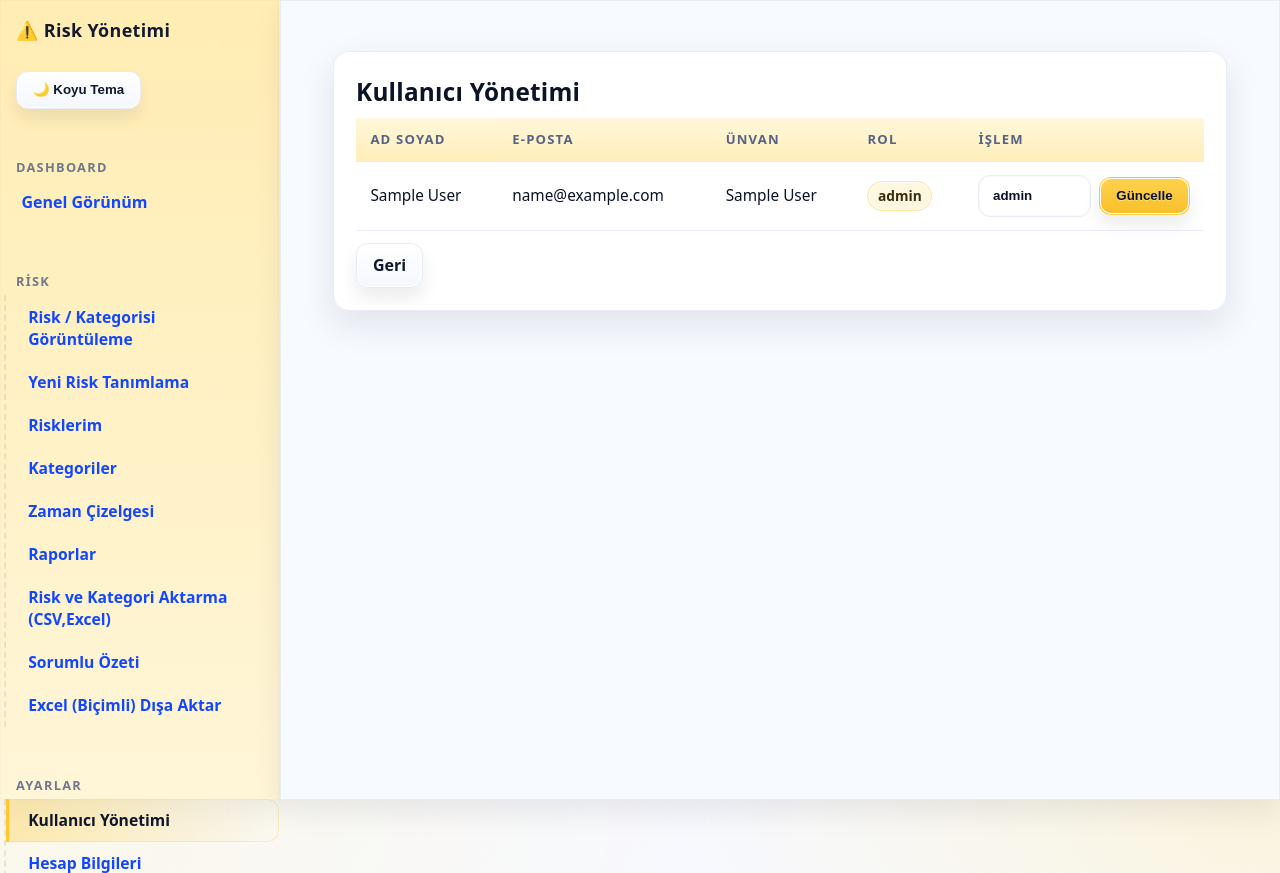
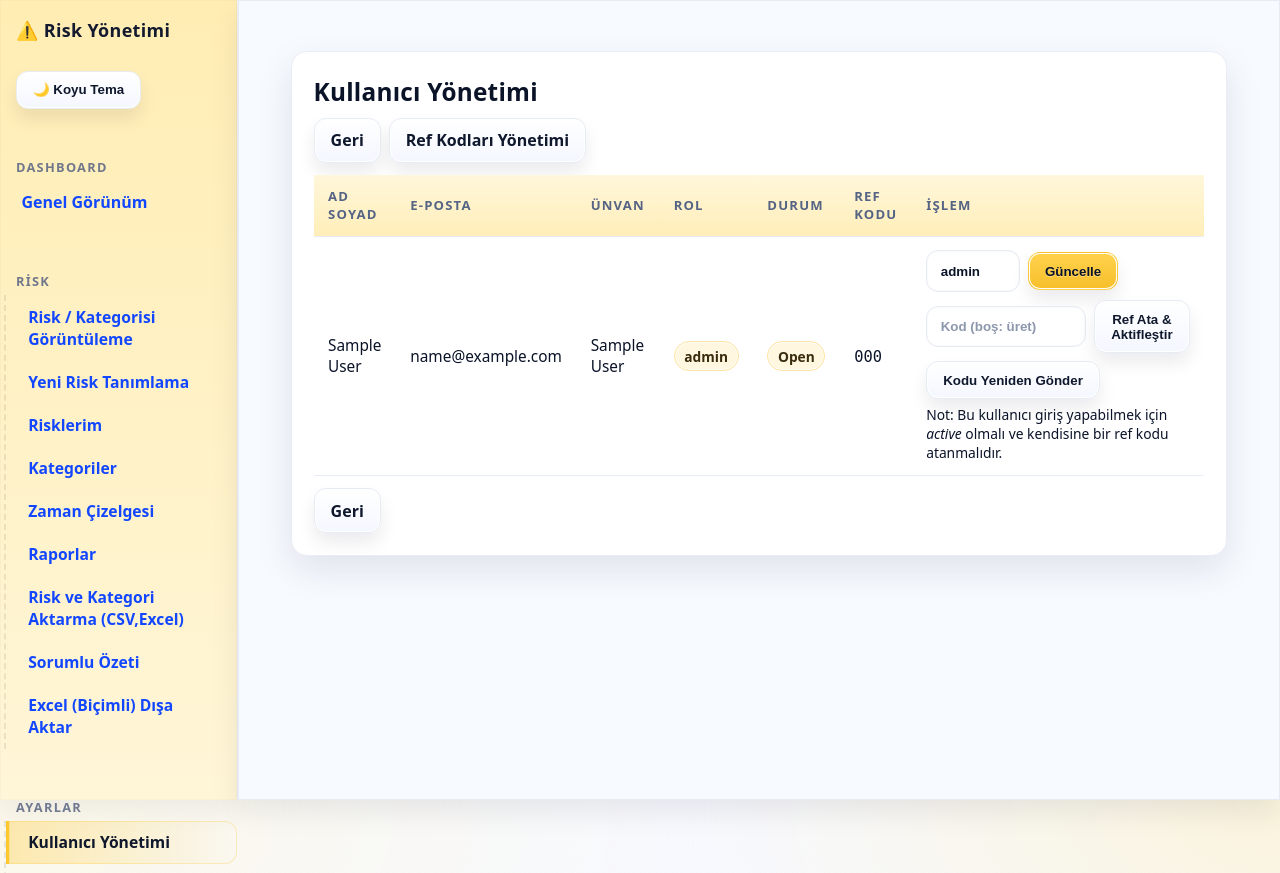
Before and after one commit to entegre809-netizen/riskapp-consensus, a Flask app: page /admin/users in a window 1280 px wide. Shown: the top 873 px of the page. Run offline with Flask 3, Linux system fonts and the light colour scheme; a user stored in the database is signed in; tables that the repository leaves empty hold one stand-in row (values such as "Sample post"); parts of the project's set-up code (start-up, migrations or seed data) failed here and were passed over; some libraries are stand-ins or nearby versions.

Commit message:
last cahanging 1-1-1-1

```diff
--- a/riskapp/app.py
+++ b/riskapp/app.py
@@ -20,8 +20,12 @@
 if PKG_ROOT not in _sys.path:
     _sys.path.insert(0, PKG_ROOT)
 
+import os, smtplib
+from email.message import EmailMessage
 
 from urllib.parse import urlparse
+from dotenv import load_dotenv
+load_dotenv()  # proje kökündeki .env dosyasını okur
 
 
 from flask import Blueprint
@@ -190,7 +194,25 @@
         db.session.execute(text("ALTER TABLE accounts ADD COLUMN ref_code TEXT"))
         changed = True
 
-    # evaluations.detection (RPN için)
+    # accounts.status (pending/active/disabled)
+    if not has_col("accounts", "status"):
+        db.session.execute(text(
+            "ALTER TABLE accounts ADD COLUMN status TEXT DEFAULT 'pending'"
+        ))
+        db.session.execute(text(
+            "UPDATE accounts SET status='pending' WHERE status IS NULL"
+        ))
+        changed = True
+
+    # İndeksleri her koşulda dene (IF NOT EXISTS güvenli)
+    db.session.execute(text(
+        "CREATE INDEX IF NOT EXISTS ix_accounts_status ON accounts(status)"
+    ))
+    db.session.execute(text(
+        "CREATE INDEX IF NOT EXISTS ix_accounts_ref_code ON accounts(ref_code)"
+    ))
+
+    # evaluations.detection (eski RPN alanı için geriye uyum)
     if not has_col("evaluations", "detection"):
         db.session.execute(text("ALTER TABLE evaluations ADD COLUMN detection INTEGER"))
         changed = True
@@ -211,14 +233,18 @@
         db.session.execute(text("ALTER TABLE suggestions ADD COLUMN default_sev INTEGER"))
         changed = True
 
-    # created_at / updated_at
+    # suggestions.created_at / updated_at (backfill)
     if not has_col("suggestions", "created_at"):
         db.session.execute(text("ALTER TABLE suggestions ADD COLUMN created_at DATETIME"))
         db.session.execute(text("UPDATE suggestions SET created_at = CURRENT_TIMESTAMP WHERE created_at IS NULL"))
         changed = True
     if not has_col("suggestions", "updated_at"):
         db.session.execute(text("ALTER TABLE suggestions ADD COLUMN updated_at DATETIME"))
+        db.session.execute(text("UPDATE suggestions SET updated_at = CURRENT_TIMESTAMP WHERE updated_at IS NULL"))
         changed = True
+
+    if changed:
+        db.session.commit()
 
     # referral_codes tablosu
     db.session.execute(text("""
@@ -241,16 +267,15 @@
         db.session.commit()
 
 def _gen_ref_code(prefix="PRJ", year=None, digits=6):
-    """Örn: PRJ-2025-000123 (benzersizliği DB’de kontrol ediyoruz)."""
     y = year or datetime.now().year
     while True:
         seq = "".join(choices(string.digits, k=digits))
         code = f"{prefix}-{y}-{seq}"
-        row = db.session.execute(text(
-            "SELECT 1 FROM referral_codes WHERE code=:c"
-        ), {"c": code}).fetchone()
-        if not row:
+        exists = Account.query.filter(Account.ref_code == code).first()
+        if not exists:
             return code
+
+
 
 # -------------------------------------------------
 #  CSV / XLSX / XLS dosyadan satır okuma helper'ı
@@ -383,6 +408,7 @@
             seen.add(key)
             out.append(x)
     return out
+
 
 # Kategori anahtar kümeleri (normalize edilmiş aramayla eşleşir)
 KEYSETS = {
@@ -828,7 +854,52 @@
 
     return "\n".join(lines)
 
-
+def send_email(to_email: str, subject: str, body: str):
+    """
+    Gerçek SMTP ile e-posta gönderir.
+    ENV değişkenleri:
+      SMTP_HOST, SMTP_PORT, SMTP_USER, SMTP_PASS, SMTP_FROM, SMTP_TLS
+    Örn (Gmail, SSL): HOST=smtp.gmail.com PORT=465 SMTP_TLS=0
+         (Gmail, STARTTLS): HOST=smtp.gmail.com PORT=587 SMTP_TLS=1
+    """
+    host = os.getenv("SMTP_HOST")
+    port = int(os.getenv("SMTP_PORT", "465"))
+    user = os.getenv("SMTP_USER")
+    pwd  = os.getenv("SMTP_PASS")
+    from_addr = os.getenv("SMTP_FROM", user or "no-reply@example.com")
+    use_tls = os.getenv("SMTP_TLS", "").lower() in ("1","true","yes")
+
+    if not host or not port:
+        print(f"[MAIL-ERROR] SMTP config eksik (host/port). To={to_email} Subject={subject}")
+        return False
+
+    msg = EmailMessage()
+    msg["From"] = from_addr
+    msg["To"] = to_email
+    msg["Subject"] = subject
+    msg.set_content(body)
+
+    try:
+        if use_tls:
+            # STARTTLS (genelde 587)
+            with smtplib.SMTP(host, port, timeout=20) as s:
+                s.ehlo()
+                s.starttls()
+                s.ehlo()
+                if user and pwd:
+                    s.login(user, pwd)
+                s.send_message(msg)
+        else:
+            # SSL (genelde 465)
+            with smtplib.SMTP_SSL(host, port, timeout=20) as s:
+                if user and pwd:
+                    s.login(user, pwd)
+                s.send_message(msg)
+        print(f"[MAIL] sent to {to_email} subj={subject}")
+        return True
+    except Exception as e:
+        print(f"[MAIL-ERROR] send failed -> {e}")
+        return False
 # -------------------------------------------------
 #  Flask uygulaması oluştur
 # -------------------------------------------------
@@ -1009,21 +1080,39 @@
     # -------------------------------------------------
     #  Giriş — e-posta + şifre
     # -------------------------------------------------
-    @app.route("/login", methods=["GET", "POST"])
+    @app.route("/login", methods=["GET","POST"])
     def login():
-        # Henüz hiç hesap yoksa kayıt sayfasına yönlendir
         if Account.query.count() == 0:
             return redirect(url_for("setup_step1"))
 
         if request.method == "POST":
-            email = request.form.get("email", "").strip()
-            password = request.form.get("password", "")
+            email = (request.form.get("email") or "").strip()
+            password = request.form.get("password") or ""
+            ref_code_input = (request.form.get("ref_code") or "").strip().upper()
+
             acc = Account.query.filter_by(email=email).first()
-
             if not acc or not check_password_hash(acc.password_hash, password):
                 flash("E-posta veya şifre hatalı.", "danger")
                 return render_template("login.html", email=email)
 
+            # İlk kurucu admin için istisna (tek hesap + admin + ref_code yok)
+            bootstrap_ok = (Account.query.count() == 1 and acc.role == "admin" and not acc.ref_code)
+
+            if not bootstrap_ok:
+                if (acc.status or "pending") != "active":
+                    flash("Hesabınız henüz aktif değil. Admin onayı bekleniyor.", "warning")
+                    return render_template("login.html", email=email)
+                if not acc.ref_code:
+                    flash("Referans kodu atanmadı. Lütfen admin ile iletişime geçin.", "warning")
+                    return render_template("login.html", email=email)
+                if not ref_code_input:
+                    flash("Referans kodu zorunludur.", "danger")
+                    return render_template("login.html", email=email)
+                if acc.ref_code.strip().upper() != ref_code_input:
+                    flash("Referans kodu geçersiz.", "danger")
+                    return render_template("login.html", email=email)
+
+            # Giriş
             session["account_id"] = acc.id
             session["username"] = acc.contact_name
             session["role"] = acc.role or "uzman"
@@ -1758,9 +1847,11 @@
         db.session.commit()
         flash("Değerlendirme eklendi.", "success")
         return redirect(url_for("risk_detail", risk_id=r.id))
+
+
     @app.get("/health")
     def health():
-     return {"ok": True}, 200
+        return {"ok": True}, 200
 
 
     # -------------------------------------------------
@@ -1913,7 +2004,7 @@
             workplace_name = request.form.get("workplace_name", "").strip()
             workplace_address = request.form.get("workplace_address", "").strip()
             project_duration = request.form.get("project_duration", "").strip()
-            ref_code = (request.form.get("ref_code") or "").strip().upper()  # <-- YENİ
+            # NOT: ref_code artık kayıt ekranında alınmıyor
 
             # Zorunlu alan kontrolü
             if not all([name, email, password, workplace_name, workplace_address]):
@@ -1925,47 +2016,10 @@
                 flash("Bu e-posta adresi zaten kayıtlı, lütfen giriş yapın.", "danger")
                 return render_template("setup_step1.html", form=request.form)
 
-            # İlk kullanıcı admin olur ve referanssız kayıt olabilir
+            # İlk kullanıcı admin + active (bootstrap), diğerleri uzman + pending
             first_user = (Account.query.count() == 0)
-
-            # İlk kullanıcı haricinde referans kodu zorunlu
-            if not first_user:
-                if not ref_code:
-                    flash("Referans kodu zorunludur.", "danger")
-                    return render_template("setup_step1.html", form=request.form)
-
-                # Kod var mı / kullanılmamış mı / e-posta kilidi ve son kullanma uygun mu?
-                row = db.session.execute(text("""
-                    SELECT id, code, assigned_email, is_used, expires_at
-                    FROM referral_codes
-                    WHERE code = :c
-                """), {"c": ref_code}).fetchone()
-
-                if not row:
-                    flash("Geçersiz referans kodu.", "danger")
-                    return render_template("setup_step1.html", form=request.form)
-
-                if row.is_used:
-                    flash("Bu referans kodu zaten kullanılmış.", "danger")
-                    return render_template("setup_step1.html", form=request.form)
-
-                if row.assigned_email and str(row.assigned_email).strip().lower() != email.lower():
-                    flash("Bu referans kodu farklı bir e-posta için kilitli.", "danger")
-                    return render_template("setup_step1.html", form=request.form)
-
-                if row.expires_at:
-                    try:
-                        # expires_at TEXT/DATETIME olabilir — YYYY-MM-DD kabul ediyoruz
-                        exp = str(row.expires_at)[:10]
-                        if date.fromisoformat(exp) < date.today():
-                            flash("Referans kodunun süresi dolmuş.", "danger")
-                            return render_template("setup_step1.html", form=request.form)
-                    except Exception:
-                        # format bozuksa süre kontrolünü es geç
-                        pass
-
-            # Rol ata
-            role = "admin" if first_user else "uzman"
+            role   = "admin"  if first_user else "uzman"
+            status = "active" if first_user else "pending"
 
             # Hesap oluştur
             acc = Account(
@@ -1975,7 +2029,8 @@
                 email=email,
                 password_hash=generate_password_hash(password),
                 role=role,
-                ref_code=(ref_code if not first_user else None)  # <-- YENİ: accounts.ref_code kolonuna yaz
+                status=status,
+                # ref_code: yönetici atayana dek None
             )
             db.session.add(acc)
             db.session.flush()  # acc.id için
@@ -1988,28 +2043,34 @@
                 project_duration=project_duration or None
             )
             db.session.add(proj)
-
-            # Referans kodunu kullanılmış olarak işaretle
-            if not first_user:
-                db.session.execute(text("""
-                    UPDATE referral_codes
-                    SET is_used = 1,
-                        assigned_email = COALESCE(assigned_email, :eml)
-                    WHERE code = :c
-                """), {"c": ref_code, "eml": email})
-
             db.session.commit()
 
-            # Oturumu başlat
-            flash("Kayıt tamamlandı, proje bilgileri kaydedildi.", "success")
-            session["account_id"] = acc.id
-            session["username"] = acc.contact_name
-            session["role"] = acc.role
-            session["project_id"] = proj.id
-            return redirect(url_for("dashboard"))
+            if first_user:
+                # İlk admin otomatik giriş
+                flash("İlk admin hesabı oluşturuldu.", "success")
+                session["account_id"] = acc.id
+                session["username"]   = acc.contact_name
+                session["role"]       = acc.role
+                session["project_id"] = proj.id
+                return redirect(url_for("dashboard"))
+            else:
+                # Başvuru alındı — admin onayı sonrası ref kodu mail edilecek
+                send_email(
+                    to_email=email,
+                    subject="Kayıt alındı — admin onayı bekleniyor",
+                    body=(
+                        f"Merhaba {name},\n\n"
+                        "Kayıt talebiniz alındı. Admin onayı sonrasında size Referans Kodunuz e-posta ile iletilecek. "
+                        "Giriş için e-posta + şifre + referans kodu gereklidir.\n\n"
+                        "Teşekkürler."
+                    )
+                )
+                flash("Kayıt alındı. Admin onayı sonrası referans kodu e-posta ile gönderilecek.", "info")
+                return redirect(url_for("login"))
 
         # GET
         return render_template("setup_step1.html")
+
 
     # -------------------------------------------------
     #  AYARLAR — Hesap ve Proje
@@ -2588,6 +2649,52 @@
         db.session.commit()
         flash("Ref No güncellendi.", "success")
         return redirect(url_for("risk_detail", risk_id=r.id))
+    @app.post("/admin/users/<int:uid>/assign-ref")
+    @role_required("admin")
+    def admin_assign_ref(uid):
+        acc = Account.query.get_or_404(uid)
+        # formdan kod gelirse kullan, yoksa üret
+        code = (request.form.get("ref_code") or "").strip().upper() or _gen_ref_code(prefix="PRJ")
+        # tekillik
+        clash = Account.query.filter(Account.ref_code == code, Account.id != acc.id).first()
+        if clash:
+            flash("Bu referans kodu başka bir kullanıcıda mevcut.", "danger")
+            return redirect(url_for("admin_users"))
+
+        acc.ref_code = code
+        acc.status = "active"
+        db.session.commit()
+
+        send_email(
+            to_email=acc.email,
+            subject="Referans Kodunuz",
+            body=(
+                f"Merhaba {acc.contact_name},\n\n"
+                f"Giriş için referans kodunuz: {code}\n"
+                "Lütfen girişte e-posta + şifre + referans kodu kullanın.\n"
+            )
+        )
+        flash("Kullanıcı aktifleştirildi ve referans kodu atandı.", "success")
+        return redirect(url_for("admin_users"))
+
+    @app.post("/admin/users/<int:uid>/resend-ref")
+    @role_required("admin")
+    def admin_resend_ref(uid):
+        acc = Account.query.get_or_404(uid)
+        if not acc.ref_code:
+            flash("Bu kullanıcıya henüz referans kodu atanmadı.", "warning")
+            return redirect(url_for("admin_users"))
+        send_email(
+            to_email=acc.email,
+            subject="Referans Kodunuz (Yeniden Gönderim)",
+            body=(
+                f"Merhaba {acc.contact_name},\n\n"
+                f"Referans Kodunuz: {acc.ref_code}\n"
+                "Girişte e-posta + şifre + referans kodu gereklidir.\n"
+            )
+        )
+        flash("Referans kodu e-posta ile tekrar gönderildi.", "success")
+        return redirect(url_for("admin_users"))
 
 
     # -------------------------------------------------
@@ -2973,8 +3080,10 @@
         events = []
         for r in rows:
             s, e = r.start_month, r.end_month
-            if s and not e: e = s
-            if e and not s: s = e
+            if s and not e:
+                e = s
+            if e and not s:
+                s = e
             if not s and not e:
                 continue
 
@@ -2982,21 +3091,24 @@
             end_incl  = last_day(e)
             end_excl  = (datetime.fromisoformat(end_incl) + timedelta(days=1)).date().isoformat() if end_incl else None
 
-            gname = (r.grade() or "none").lower()
-            gcls  = {"high":"critical","medium":"moderate","low":"low","none":"acceptable"}.get(gname, "acceptable")
+            # risk seviyesi → className
+            _gmap = {"high": "critical", "medium": "moderate", "low": "low", "none": "acceptable"}
+            gname = _gmap.get((r.grade() or "none").lower(), "acceptable")
 
             events.append({
                 "id": r.id,
-                "title": r.title,
+                "title": (r.title or "Risk"),
                 "start": start_iso,
-                "end": end_excl,     # FullCalendar end exclusive
+                "end": end_excl,           # FullCalendar end exclusive kullanır
                 "allDay": True,
-                "classNames": [f"gx-{gcls}"],
+                "className": [f"gx-{gname}"],
                 "extendedProps": {
                     "category": r.category,
+                    "status": r.status,
                     "responsible": r.responsible,
-                    "status": r.status,
-                    "rpn": r.avg_rpn()
+                    "rpn": r.avg_rpn(),
+                    "start_month": r.start_month,
+                    "end_month": r.end_month,
                 }
             })
 
@@ -3039,6 +3151,23 @@
 
         return jsonify({"ok": True})
 
+    @app.get("/admin/tools/test-mail")
+    @role_required("admin")
+    def admin_test_mail():
+        acc = Account.query.get(session.get("account_id"))
+        to = (request.args.get("to") or (acc.email if acc else None) or "").strip()
+        if not to:
+            flash("Alıcı e-posta bulunamadı. ?to=mail@ornek.com ile deneyin.", "warning")
+            return redirect(url_for("admin_users"))
+
+        ok = send_email(
+            to_email=to,
+            subject="SMTP Test — RiskApp",
+            body="Bu bir test mesajıdır. SMTP ayarlarınız çalışıyor. 📬"
+        )
+        flash("Test e-postası gönderildi." if ok else "E-posta gönderimi başarısız. Log’a bakınız.",
+            "success" if ok else "danger")
+        return redirect(url_for("admin_users"))
 
     @api.get("/schedule/export/ics")
     def api_schedule_export_ics():
@@ -3218,6 +3347,8 @@
             mimetype="text/plain; charset=utf-8",
         )
 
+
+    app.register_blueprint(api, url_prefix="/api")
     return app
 
 
--- a/riskapp/requirements.txt
+++ b/riskapp/requirements.txt
@@ -15,3 +15,4 @@
 pillow==12.0.0
 
 psycopg2-binary
+python-dotenv
--- a/riskapp/templates/admin_users.html
+++ b/riskapp/templates/admin_users.html
@@ -9,6 +9,11 @@
       {% for c,m in messages %}<div class="flash {{c}}">{{m}}</div>{% endfor %}
     {% endwith %}
 
+    <div class="row" style="margin-bottom:12px; display:flex; gap:8px; align-items:center;">
+      <a class="btn btn-secondary" href="{{ url_for('dashboard') }}">Geri</a>
+      <a class="btn" href="{{ url_for('admin_refcodes_list') }}">Ref Kodları Yönetimi</a>
+    </div>
+
     <table class="table">
       <thead>
         <tr>
@@ -16,7 +21,9 @@
           <th>E-posta</th>
           <th>Ünvan</th>
           <th>Rol</th>
-          <th style="width:240px">İşlem</th>
+          <th>Durum</th>
+          <th>Ref Kodu</th>
+          <th style="width:420px">İşlem</th>
         </tr>
       </thead>
       <tbody>
@@ -25,20 +32,61 @@
             <td>{{ u.contact_name }}</td>
             <td>{{ u.email }}</td>
             <td>{{ u.contact_title or '-' }}</td>
+
             <td><span class="badge">{{ u.role or 'uzman' }}</span></td>
+
             <td>
+              {% set st = (u.status or 'pending') %}
+              <span class="badge {{ 'success' if st=='active' else 'warning' if st=='pending' else 'secondary' }}">
+                {{ st }}
+              </span>
+            </td>
+
+            <td>
+              {% if u.ref_code %}
+                <code>{{ u.ref_code }}</code>
+              {% else %}
+                <span class="muted">—</span>
+              {% endif %}
+            </td>
+
+            <td>
+              <div style="display:flex; gap:8px; align-items:flex-start; flex-wrap:wrap">
+                <!-- Rol güncelle -->
                 <form method="post" style="display:flex; gap:8px; align-items:center">
                   <input type="hidden" name="user_id" value="{{ u.id }}">
                   <select name="new_role" class="input">
                     <option value="uzman" {{ 'selected' if (u.role or 'uzman')=='uzman' }}>uzman</option>
-                  <option value="admin" {{ 'selected' if u.role=='admin' }}>admin</option>
+                    <option value="admin"  {{ 'selected' if u.role=='admin' }}>admin</option>
                   </select>
                   <button class="btn btn-primary">Güncelle</button>
                 </form>
+
+                <!-- Ref ata & aktive et -->
+                <form method="post" action="{{ url_for('admin_assign_ref', uid=u.id) }}" style="display:flex; gap:8px; align-items:center">
+                  <input class="input" name="ref_code" placeholder="Kod (boş: üret)" style="width:160px">
+                  <button class="btn">Ref Ata & Aktifleştir</button>
+                </form>
+
+                <!-- Mevcut kodu yeniden gönder -->
+                {% if u.ref_code %}
+                  <form method="post" action="{{ url_for('admin_resend_ref', uid=u.id) }}">
+                    <button class="btn btn-secondary">Kodu Yeniden Gönder</button>
+                  </form>
+                {% endif %}
+              </div>
+
+              <div class="muted" style="margin-top:6px; font-size:.9em;">
+                {% if (u.status or 'pending') != 'active' %}
+                  Not: Bu kullanıcı giriş yapabilmek için <em>active</em> olmalı ve kendisine bir ref kodu atanmalıdır.
+                {% else %}
+                  Not: Girişte e-posta + şifre + <em>ref kodu</em> gereklidir.
+                {% endif %}
+              </div>
             </td>
           </tr>
         {% else %}
-          <tr><td colspan="5">Kayıtlı kullanıcı bulunamadı.</td></tr>
+          <tr><td colspan="7">Kayıtlı kullanıcı bulunamadı.</td></tr>
         {% endfor %}
       </tbody>
     </table>
```
Also changed, not shown: riskapp/models.py (+4 -3 lines), riskapp/templates/login.html (+25 -3 lines). Lines whose indentation alone changed are shown as unchanged.
